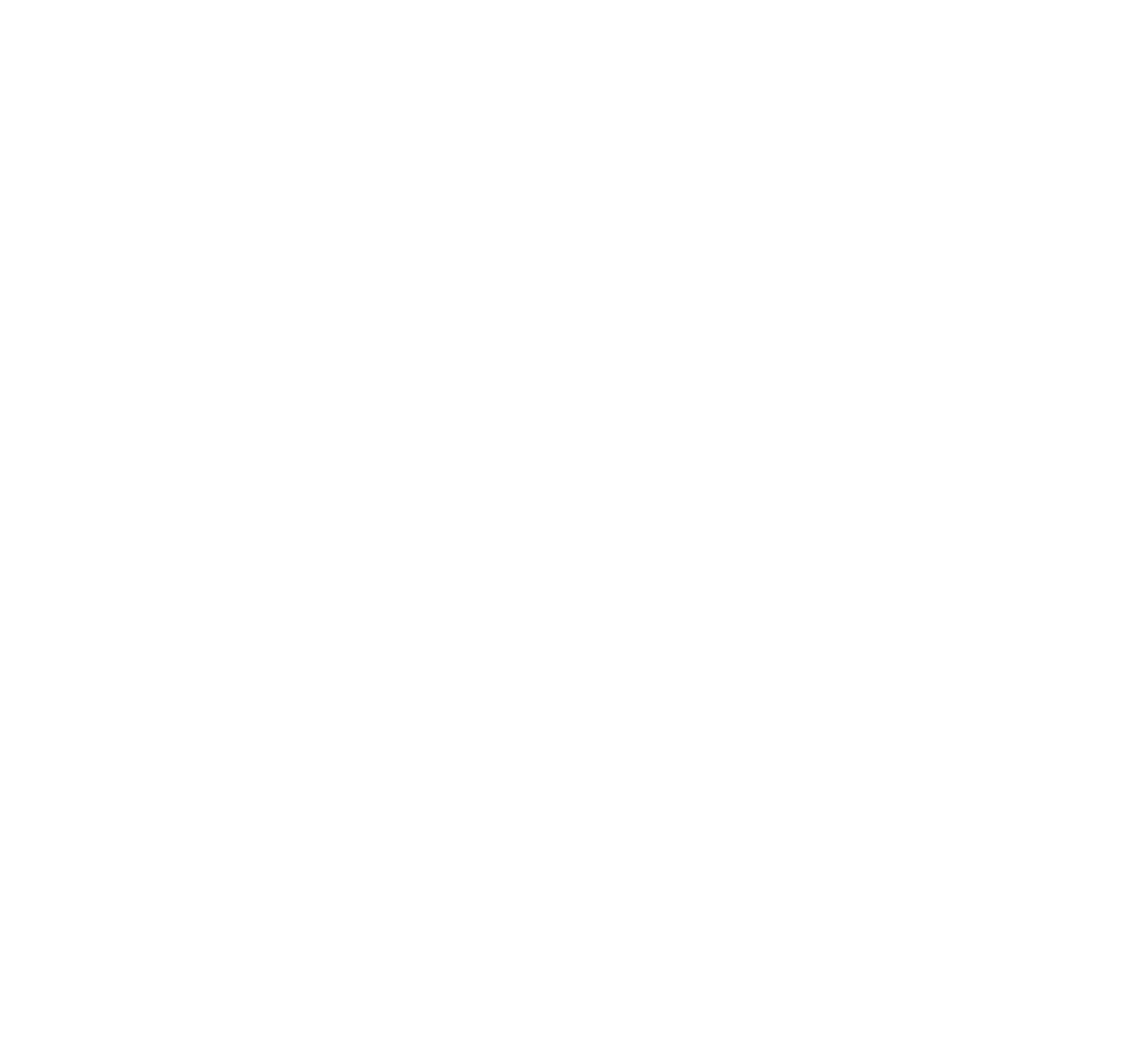
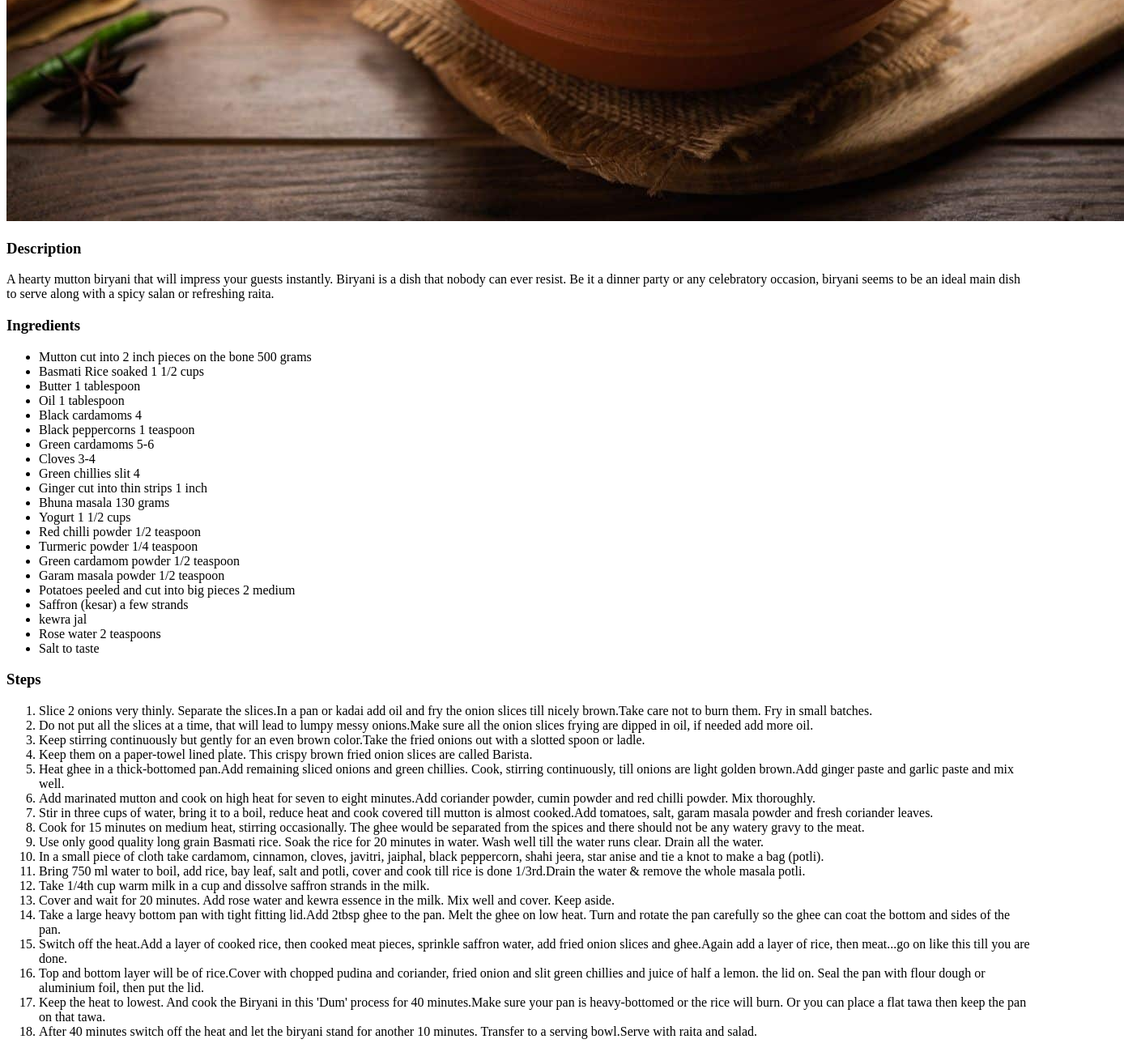
Before and after one commit to rkrmw30/oden-recipes, a plain HTML site: page recipes/mutton-biryani.html in a window 1280 px wide. Shown: the part 727-2026 px from the top of the page at 81% size, 1388 px wide, since content can reach past the window. Before the commit the page ends 800 px from the top, so only its background shows below. Drawn offline with Linux system fonts and the light colour scheme.

Commit message:
Edit second recipe
Do not copy and paste first HTML page content. Make use of text editor for adding tags to lengthy texts.

```diff
--- a/recipes/mutton-biryani.html
+++ b/recipes/mutton-biryani.html
@@ -6,5 +6,137 @@
     <meta name="viewport" content="width=device-width, initial-scale=1.0" />
     <title>Mutton-Biryani</title>
   </head>
-  <body></body>
+  <body>
+    <h1><em>Mutton-Biryani</em></h1>
+
+    <img src="../images/mutton-biriyani-recipe.jpg" alt="Mutton-Biryani" />
+
+    <h3><strong>Description</strong></h3>
+    <p>
+      A hearty mutton biryani that will impress your guests instantly. Biryani
+      is a dish that nobody can ever resist. Be it a dinner party or any
+      celebratory occasion, biryani seems to be an ideal main dish to serve
+      along with a spicy salan or refreshing raita.
+    </p>
+
+    <!--unordered lists of Ingredients-->
+
+    <h3><strong>Ingredients</strong></h3>
+    <ul>
+      <li>Mutton cut into 2 inch pieces on the bone 500 grams</li>
+      <li>Basmati Rice soaked 1 1/2 cups</li>
+      <li>Butter 1 tablespoon</li>
+      <li>Oil 1 tablespoon</li>
+      <li>Black cardamoms 4</li>
+      <li>Black peppercorns 1 teaspoon</li>
+      <li>Green cardamoms 5-6</li>
+      <li>Cloves 3-4</li>
+      <li>Green chillies slit 4</li>
+      <li>Ginger cut into thin strips 1 inch</li>
+      <li>Bhuna masala 130 grams</li>
+      <li>Yogurt 1 1/2 cups</li>
+      <li>Red chilli powder 1/2 teaspoon</li>
+      <li>Turmeric powder 1/4 teaspoon</li>
+      <li>Green cardamom powder 1/2 teaspoon</li>
+      <li>Garam masala powder 1/2 teaspoon</li>
+      <li>Potatoes peeled and cut into big pieces 2 medium</li>
+      <li>Saffron (kesar) a few strands</li>
+      <li>kewra jal</li>
+      <li>Rose water 2 teaspoons</li>
+      <li>Salt to taste</li>
+    </ul>
+
+    <!--Ordered lists of Steps-->
+
+    <h3><strong>Steps</strong></h3>
+    <ol>
+      <li>
+        Slice 2 onions very thinly. Separate the slices.In a pan or kadai add
+        oil and fry the onion slices till nicely brown.Take care not to burn
+        them. Fry in small batches.
+      </li>
+      <li>
+        Do not put all the slices at a time, that will lead to lumpy messy
+        onions.Make sure all the onion slices frying are dipped in oil, if
+        needed add more oil.
+      </li>
+      <li>
+        Keep stirring continuously but gently for an even brown color.Take the
+        fried onions out with a slotted spoon or ladle.
+      </li>
+      <li>
+        Keep them on a paper-towel lined plate. This crispy brown fried onion
+        slices are called Barista.
+      </li>
+      <li>
+        Heat ghee in a thick-bottomed pan.Add remaining sliced onions and green
+        chillies. Cook, stirring continuously, till onions are light golden
+        brown.Add ginger paste and garlic paste and mix well.
+      </li>
+      <li>
+        Add marinated mutton and cook on high heat for seven to eight
+        minutes.Add coriander powder, cumin powder and red chilli powder. Mix
+        thoroughly.
+      </li>
+      <li>
+        Stir in three cups of water, bring it to a boil, reduce heat and cook
+        covered till mutton is almost cooked.Add tomatoes, salt, garam masala
+        powder and fresh coriander leaves.
+      </li>
+      <li>
+        Cook for 15 minutes on medium heat, stirring occasionally. The ghee
+        would be separated from the spices and there should not be any watery
+        gravy to the meat.
+      </li>
+      <li>
+        Use only good quality long grain Basmati rice. Soak the rice for 20
+        minutes in water. Wash well till the water runs clear. Drain all the
+        water.
+      </li>
+      <li>
+        In a small piece of cloth take cardamom, cinnamon, cloves, javitri,
+        jaiphal, black peppercorn, shahi jeera, star anise and tie a knot to
+        make a bag (potli).
+      </li>
+      <li>
+        Bring 750 ml water to boil, add rice, bay leaf, salt and potli, cover
+        and cook till rice is done 1/3rd.Drain the water & remove the whole
+        masala potli.
+      </li>
+      <li>
+        Take 1/4th cup warm milk in a cup and dissolve saffron strands in the
+        milk.
+      </li>
+      <li>
+        Cover and wait for 20 minutes. Add rose water and kewra essence in the
+        milk. Mix well and cover. Keep aside.
+      </li>
+      <li>
+        Take a large heavy bottom pan with tight fitting lid.Add 2tbsp ghee to
+        the pan. Melt the ghee on low heat. Turn and rotate the pan carefully so
+        the ghee can coat the bottom and sides of the pan.
+      </li>
+      <li>
+        Switch off the heat.Add a layer of cooked rice, then cooked meat pieces,
+        sprinkle saffron water, add fried onion slices and ghee.Again add a
+        layer of rice, then meat...go on like this till you are done.
+      </li>
+      <li>
+        Top and bottom layer will be of rice.Cover with chopped pudina and
+        coriander, fried onion and slit green chillies and juice of half a
+        lemon. the lid on. Seal the pan with flour dough or aluminium foil, then
+        put the lid.
+      </li>
+      <li>
+        Keep the heat to lowest. And cook the Biryani in this 'Dum' process for
+        40 minutes.Make sure your pan is heavy-bottomed or the rice will burn.
+        Or you can place a flat tawa then keep the pan on that tawa.
+      </li>
+      <li>
+        After 40 minutes switch off the heat and let the biryani stand for
+        another 10 minutes. Transfer to a serving bowl.Serve with raita and
+        salad.
+      </li>
+    </ol>
+  </body>
 </html>
```
Also changed, not shown: images/mutton-biriyani-recipe.jpg (added), images/paneer-bhurji.jpg (added).
